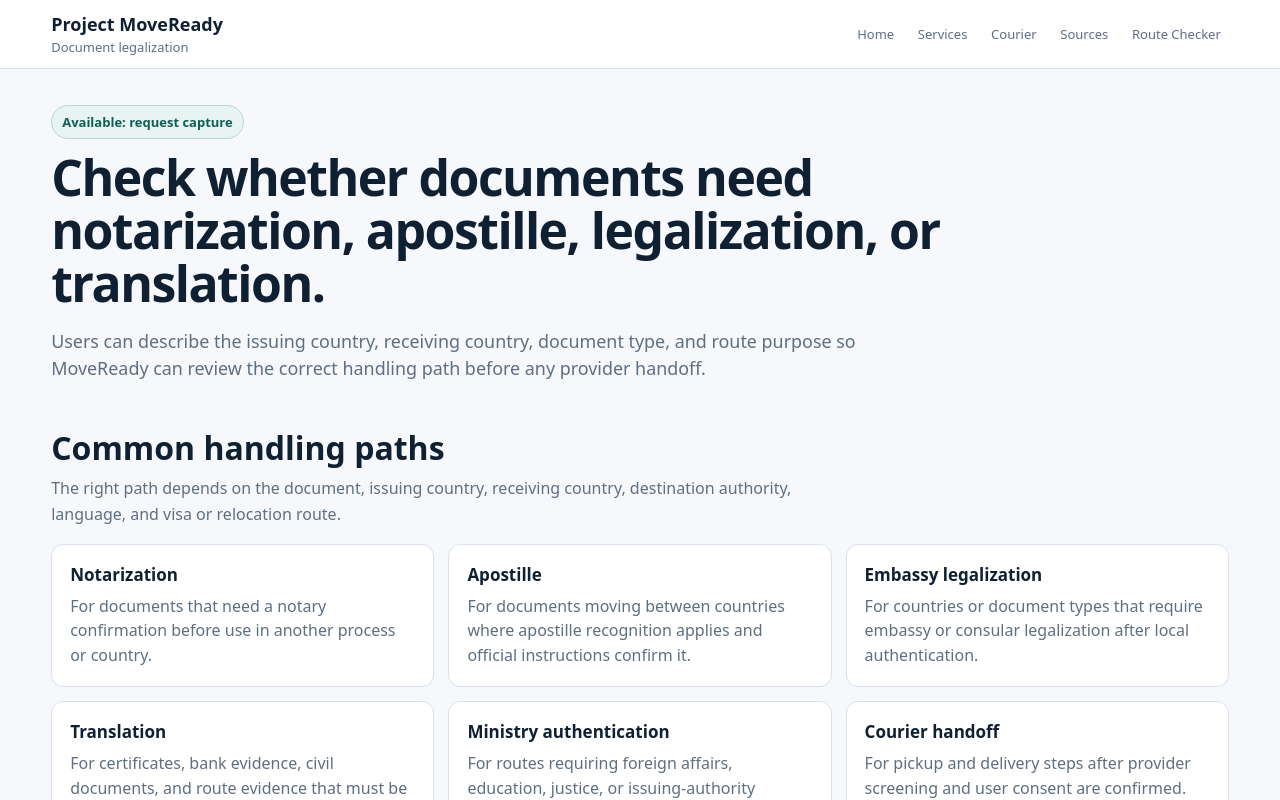
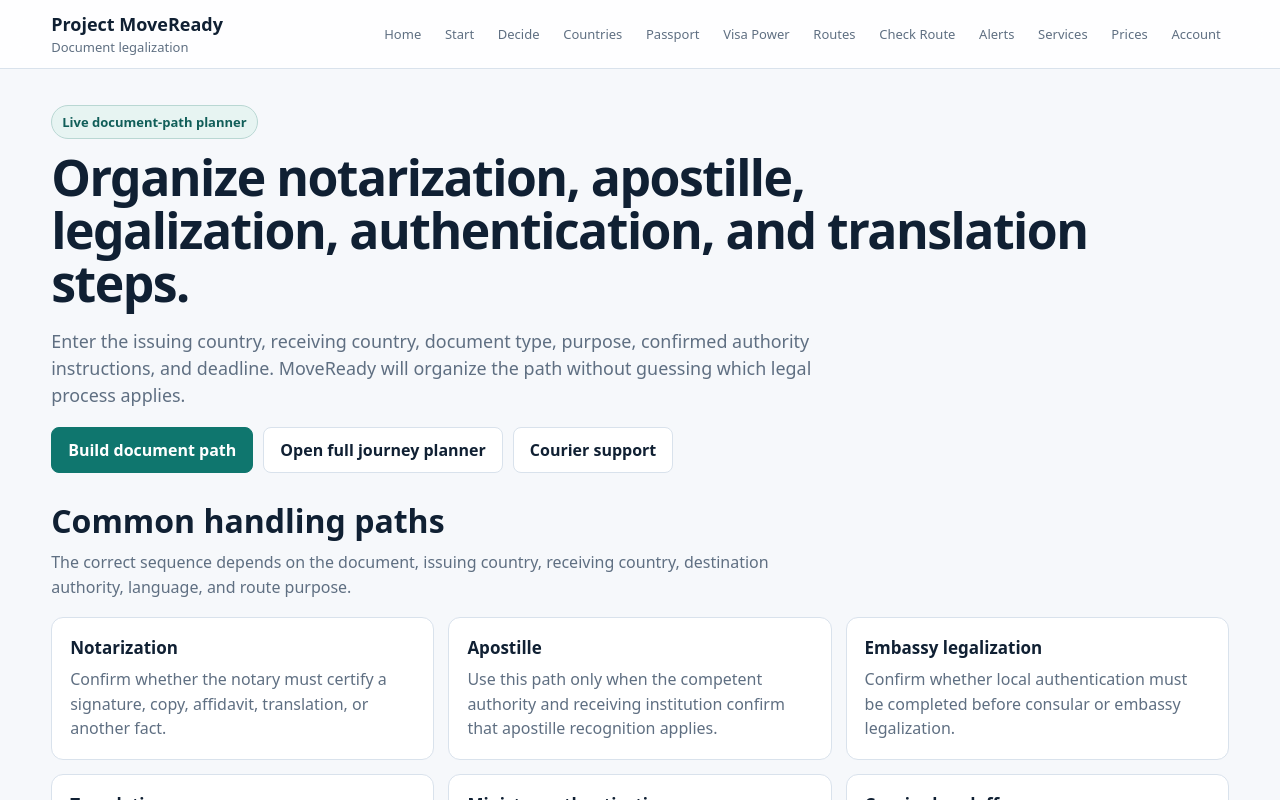
Before and after one commit to SirBM201/SirBM201-moveready-frontend, a Next.js app: page /legalization in a window 1280 px wide. Shown: the top 800 px of the page. Built offline with nearby package versions, Linux system fonts and the light colour scheme; no server answers.

Commit message:
Add live document legalization planner

```diff
--- a/app/legalization/page.tsx
+++ b/app/legalization/page.tsx
@@ -1,54 +1,66 @@
 import GeneralServiceRequestForm from "@/components/GeneralServiceRequestForm";
+import JourneyPlanner from "@/components/JourneyPlanner";
+import SiteHeader from "@/components/SiteHeader";
+
 
 const flows = [
   {
     title: "Notarization",
-    text: "For documents that need a notary confirmation before use in another process or country.",
+    text: "Confirm whether the notary must certify a signature, copy, affidavit, translation, or another fact.",
   },
   {
     title: "Apostille",
-    text: "For documents moving between countries where apostille recognition applies and official instructions confirm it.",
+    text: "Use this path only when the competent authority and receiving institution confirm that apostille recognition applies.",
   },
   {
     title: "Embassy legalization",
-    text: "For countries or document types that require embassy or consular legalization after local authentication.",
+    text: "Confirm whether local authentication must be completed before consular or embassy legalization.",
   },
   {
     title: "Translation",
-    text: "For certificates, bank evidence, civil documents, and route evidence that must be translated into an accepted language.",
+    text: "Check accepted language, translator qualification, certification wording, stamps, and document-binding requirements.",
   },
   {
     title: "Ministry authentication",
-    text: "For routes requiring foreign affairs, education, justice, or issuing-authority authentication before use abroad.",
+    text: "Confirm the correct foreign affairs, education, justice, or issuing authority and the order of processing.",
   },
   {
     title: "Courier handoff",
-    text: "For pickup and delivery steps after provider screening and user consent are confirmed.",
+    text: "Use tracked and insured handling only after provider screening, custody, return, and user-consent rules are confirmed.",
   },
 ];
+
 
 export default function LegalizationPage() {
   return (
     <main className="page-shell">
-      <header className="topbar">
-        <a className="brand" href="/"><strong>Project MoveReady</strong><span>Document legalization</span></a>
-        <nav className="nav" aria-label="Main navigation">
-          <a href="/">Home</a><a href="/services">Services</a><a href="/courier">Courier</a><a href="/sources">Sources</a><a href="/route-checker">Route Checker</a>
-        </nav>
-      </header>
+      <SiteHeader sectionLabel="Document legalization" />
 
       <section className="hero-band compact-hero">
         <div className="hero-copy">
-          <span className="eyebrow">Available: request capture</span>
-          <h1>Check whether documents need notarization, apostille, legalization, or translation.</h1>
-          <p className="lede">Users can describe the issuing country, receiving country, document type, and route purpose so MoveReady can review the correct handling path before any provider handoff.</p>
+          <span className="eyebrow">Live document-path planner</span>
+          <h1>Organize notarization, apostille, legalization, authentication, and translation steps.</h1>
+          <p className="lede">
+            Enter the issuing country, receiving country, document type, purpose, confirmed authority instructions, and deadline. MoveReady will organize the path without guessing which legal process applies.
+          </p>
+          <div className="actions">
+            <a className="btn primary" href="#legalization-planner">Build document path</a>
+            <a className="btn" href="/journey-planner">Open full journey planner</a>
+            <a className="btn" href="/courier">Courier support</a>
+          </div>
         </div>
       </section>
 
       <section className="section no-top-pad">
         <h2>Common handling paths</h2>
-        <p className="section-intro">The right path depends on the document, issuing country, receiving country, destination authority, language, and visa or relocation route.</p>
+        <p className="section-intro">
+          The correct sequence depends on the document, issuing country, receiving country, destination authority, language, and route purpose.
+        </p>
         <div className="grid">{flows.map((item) => <article className="card" key={item.title}><h3>{item.title}</h3><p>{item.text}</p></article>)}</div>
+      </section>
+
+      <section className="section" id="legalization-planner">
+        <JourneyPlanner mode="legalization" />
       </section>
 
       <section className="section" id="request-legalization">
```
